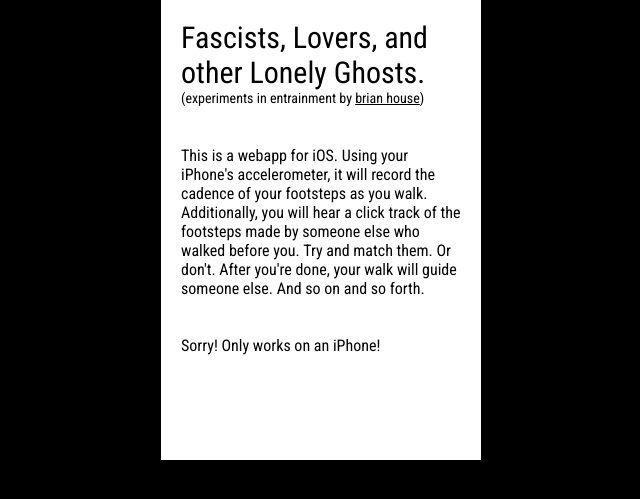
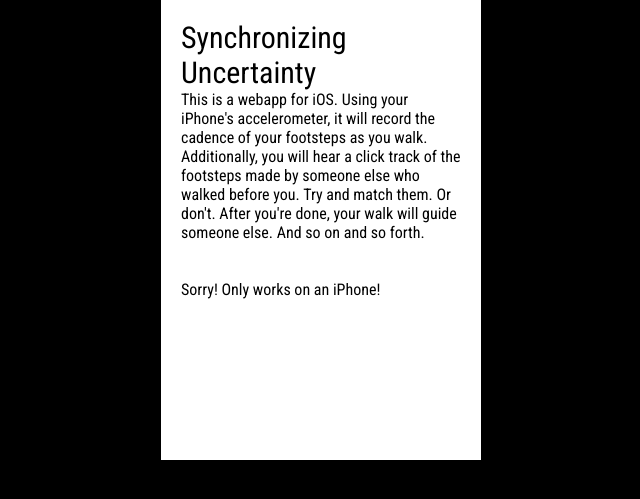
Before and after one commit to brianhouse/a_line_made_by_walking, a Python web app: template templates/home.html in a window 1280 px wide. Shown: the top 499 px of the page, without its empty margins (319-959 px from the left). Run offline with Jinja, Linux system fonts and the light colour scheme; the template is opened without the code that fills it, so the values that code supplies are empty; some libraries are stand-ins or nearby versions.

Commit message:
running, changed text

```diff
--- a/templates/home.html
+++ b/templates/home.html
@@ -3,8 +3,7 @@
 {% block body %}
 
     <div class="instructions">
-        <h2>Fascists, Lovers, and other Lonely Ghosts.</h2>
-        <h3>(experiments in entrainment by <a href="http://brianhouse.net" target="_blank">brian house</a>)</h3>
+        <h2>Synchronizing Uncertainty</h2>
         This is a webapp for iOS. Using your iPhone's accelerometer, it will record the cadence of your footsteps as you walk. Additionally, you will hear a click track of the footsteps made by someone else who walked before you. Try and match them. Or don't. After you're done, your walk will guide someone else. And so on and so forth.
         <br />
         <br />
--- a/templates/page.html
+++ b/templates/page.html
@@ -1,11 +1,8 @@
 <html xmlns="http://www.w3.org/1999/xhtml" xml:lang="en-US">
 <head>
-    <title>Fascists, Lovers, and Other Lonely Ghosts</title>
+    <title>Synchronizing Uncertainty</title>
     <meta http-equiv="Content-Type" content="text/html; charset=utf-8">
     <meta name="author" content="Brian House" />
-    <meta name="copyright" content="Brian House" />
-    <meta name="description" content="Footfollow is an experiment in patterns and contraints, data and control." />
-    <meta name="keywords" content="patterns, constraints, data, control, sonification, footfalls, french foreign legion" />
     <meta name="apple-mobile-web-app-status-bar-style" content="black">
     <meta name="apple-touch-fullscreen" content="yes" />
     <meta name="viewport" content="width=device-width, initial-scale=1.0, maximum-scale=1.0, user-scalable=no" />
--- a/templates/prepare.html
+++ b/templates/prepare.html
@@ -11,7 +11,7 @@
         <br />
         This won't work if your phone falls asleep. Go to "Settings &rarr; General &rarr; Auto-Lock" and temporarily disable Auto-Lock.<br />
         <br />
-        When you start walking, your phone should be in your <b>right front pocket</b>. If you don't have a pocket, try a bag over your shoulder. Carrying the phone or putting it in a backpack won't work.<br />
+        When you start walking, your phone should be in your <b>right front pocket</b>. If you don't have a pocket, try a bag over one shoulder. Carrying the phone or putting it in a backpack won't work.<br />
         <br />
         <a class="arrow" href="/choose">&rarr;</a>
     </div>
```
Also changed, not shown: model.py (+6 -6 lines), README.md, backup/2013-04-25_walk_data_megapolis.db (deleted), feet.jpg (deleted), 2 other files.
